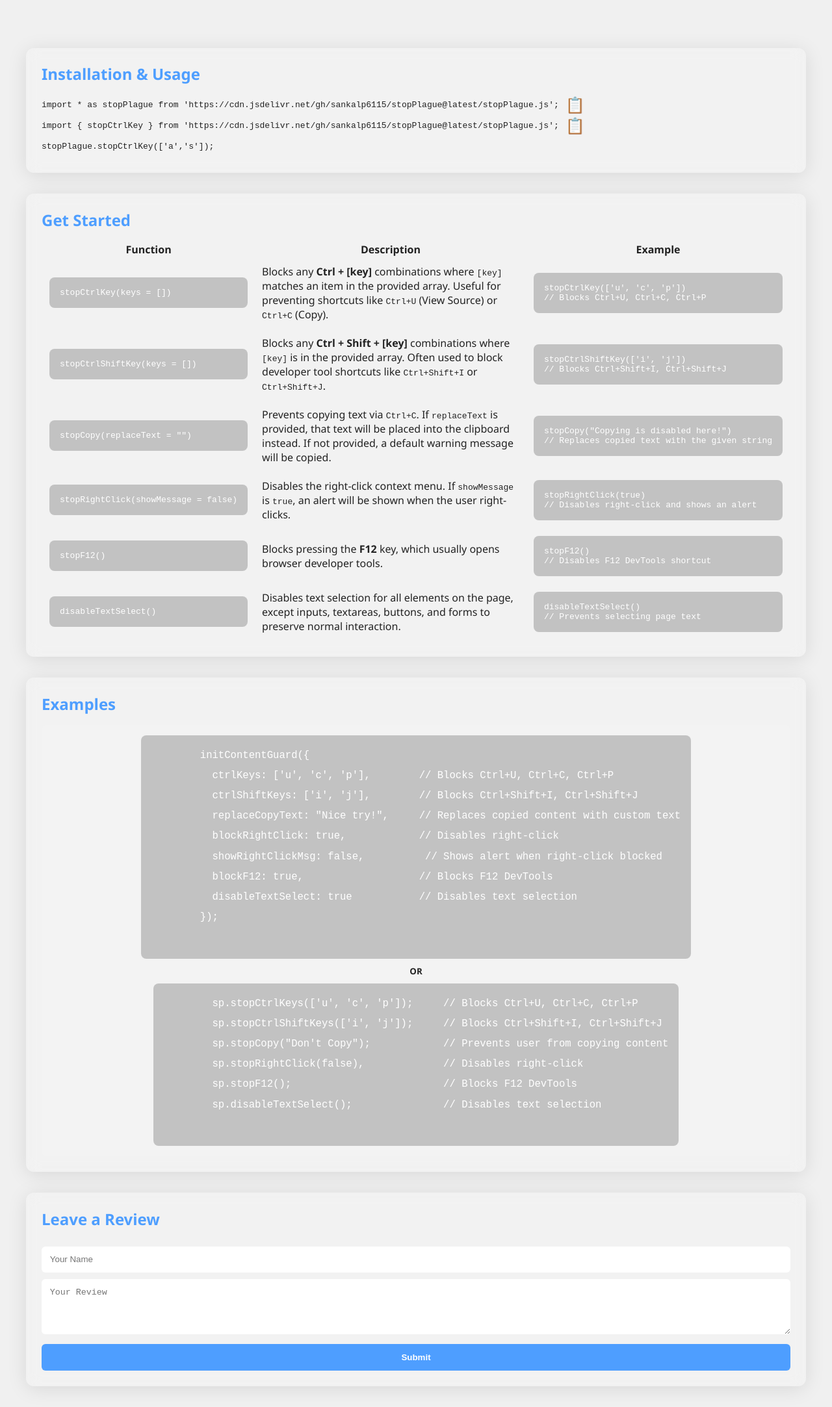
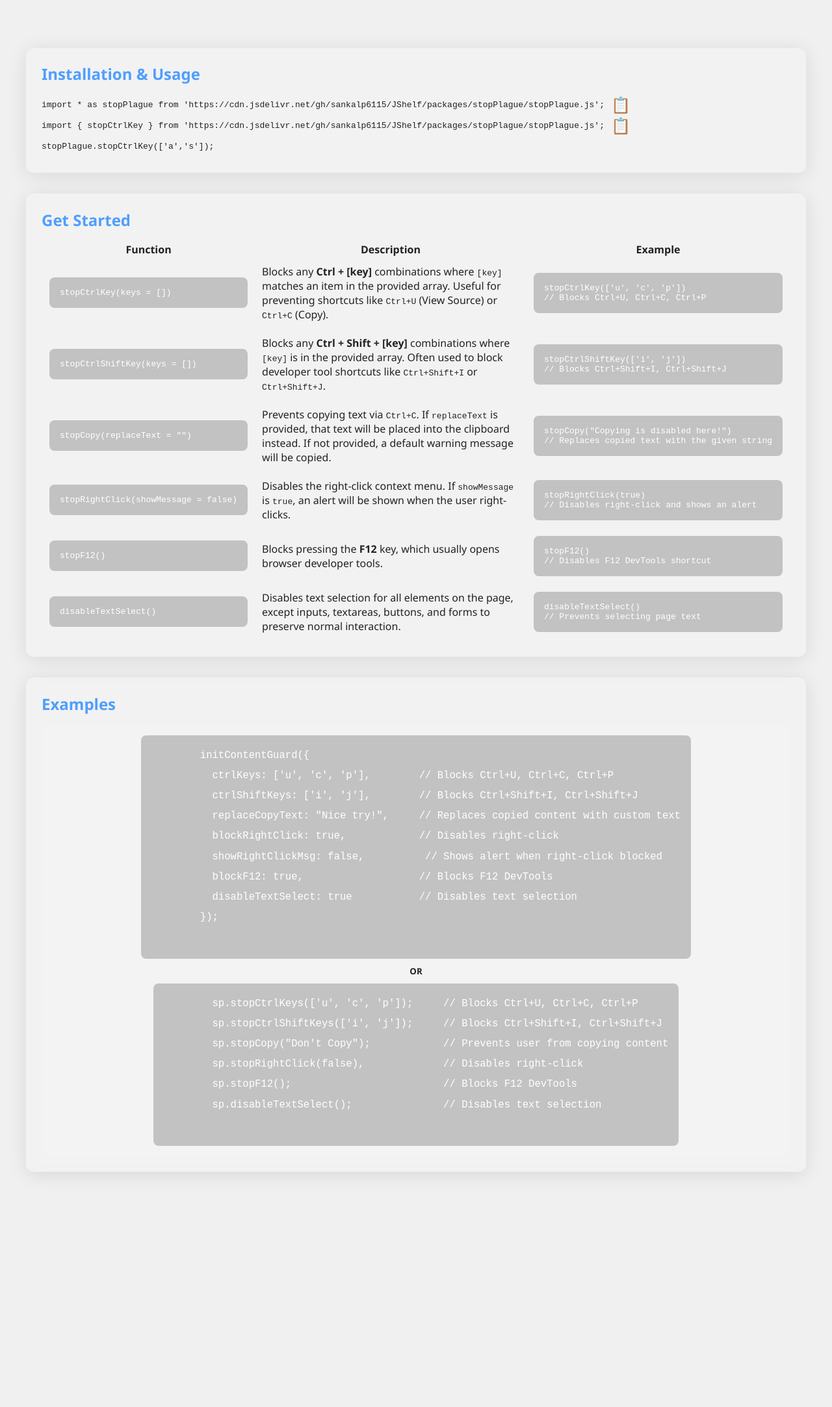
Before and after one commit to sankalp6115/JShelf, a plain HTML site: page packages/stopPlague/index.html in a window 1280 px wide. Shown: the part 296-2462 px from the top of the page at 65% size. After the commit the page ends 2132 px from the top, so only its background shows below. Drawn offline with Linux system fonts and the light colour scheme.

Commit message:
Repaired problems with package links

```diff
--- a/packages/stopPlague/index.html
+++ b/packages/stopPlague/index.html
@@ -14,7 +14,7 @@
 <header>
   <img src="icon.png" alt="Logo">
   <nav>
-    <a href="https://github.com/sankalp6115/stopPlague">GitHub</a>
+    <a href="https://github.com/sankalp6115/JShelf/tree/main/packages/stopPlague">GitHub</a>
     <a href="#">About</a>
     <a href="#">Contact</a>
     <div class="toggle-wrapper" id="themeToggle">
@@ -33,11 +33,11 @@
   <h2>Installation & Usage</h2>
   <code>
     <div class="example exaple1">
-      <p class="one">import * as stopPlague from 'https://cdn.jsdelivr.net/gh/sankalp6115/stopPlague@latest/stopPlague.js';</p>
+      <p class="one">import * as stopPlague from 'https://cdn.jsdelivr.net/gh/sankalp6115/JShelf/packages/stopPlague/stopPlague.js';</p>
       <button class="copy" onclick="copy(document.querySelector('.one').textContent)">📋</button>
     </div>
     <div class="example example2">
-      <p class="two">import { stopCtrlKey } from 'https://cdn.jsdelivr.net/gh/sankalp6115/stopPlague@latest/stopPlague.js';</p>
+      <p class="two">import { stopCtrlKey } from 'https://cdn.jsdelivr.net/gh/sankalp6115/JShelf/packages/stopPlague/stopPlague.js';</p>
       <button class="copy" onclick="copy(document.querySelector('.two').textContent)">📋</button>
     </div>
     <div class="example example3">
@@ -176,14 +176,14 @@
   </div>
 </section>
 
-<section>
+<!-- <section>
   <h2>Leave a Review</h2>
   <form>
     <input type="text" placeholder="Your Name">
     <textarea rows="4" placeholder="Your Review"></textarea>
     <button type="submit">Submit</button>
   </form>
-</section>
+</section> -->
 <script src="script.js"></script>
 </body>
 </html>
```
Also changed, not shown: packages/stopPlague/stopPlague.js (+17 -11 lines).
